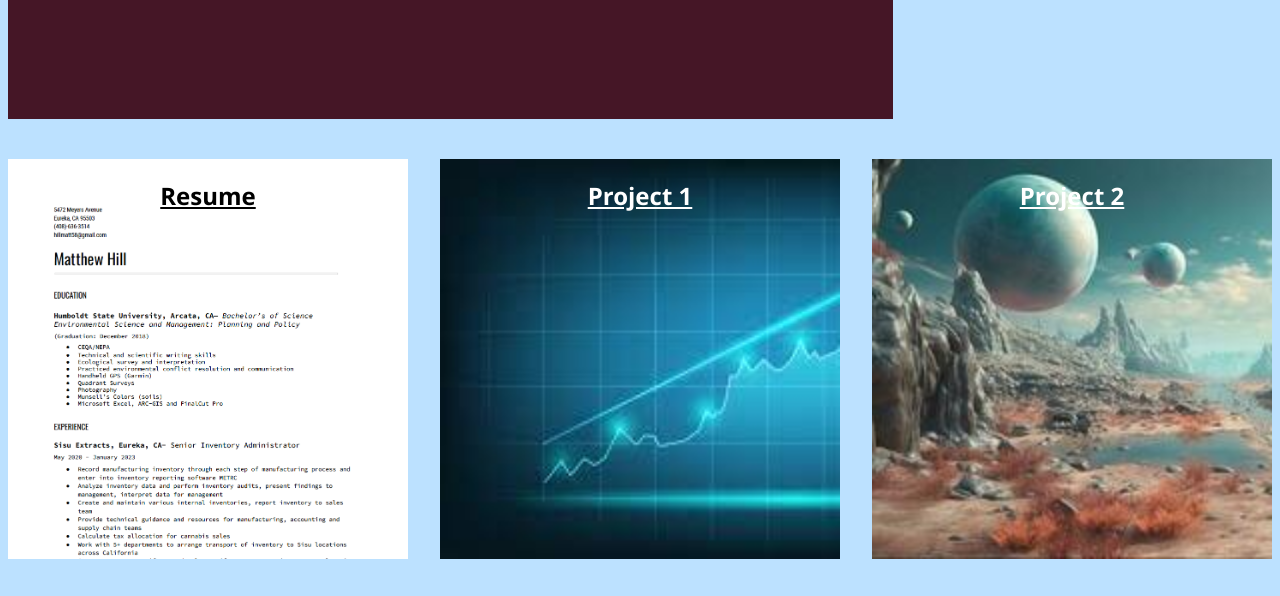
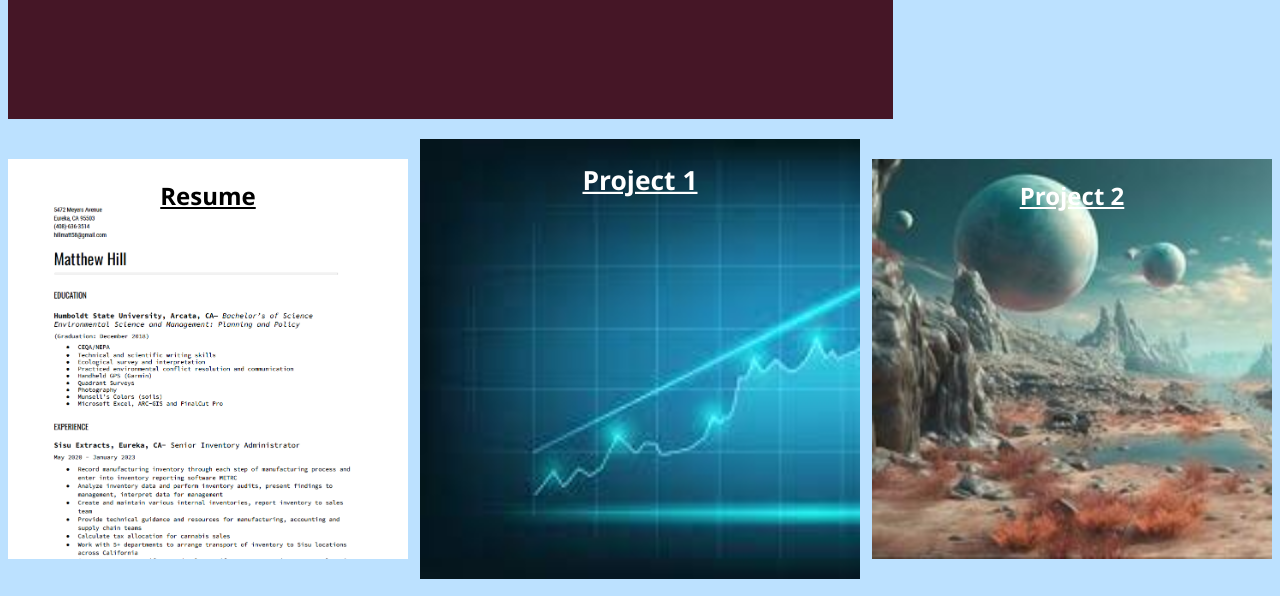
Before and after one commit to crunchwrapdestroyer/02-Challenge--Portfolio, a plain HTML site: page index.html in a window 1280 px wide. In both pictures the pointer is over the element 640 px from the left and 1625 px from the top of the page. Shown: the part 1266-1862 px from the top of the page. Drawn offline with Linux system fonts and the light colour scheme; grey boxes are pictures that could not be loaded.

Commit message:
final changes 3

```diff
--- a/style.css
+++ b/style.css
@@ -68,6 +68,9 @@
     flex-wrap: wrap;
     font-family:'Segoe UI', Tahoma, Geneva, Verdana, sans-serif;
 }
+.cards :hover {
+     transform: scale(1.1);
+}
 .cards a{
     color: white;
 }
@@ -119,8 +122,6 @@
     color: white;
     font-family: 'Lucida Sans', 'Lucida Sans Regular', 'Lucida Grande', 'Lucida Sans Unicode', Geneva, Verdana, sans-serif;
 }
-
-
 .footer {
     background-color:  rgb(69, 22, 38);
     display: flex;
```
